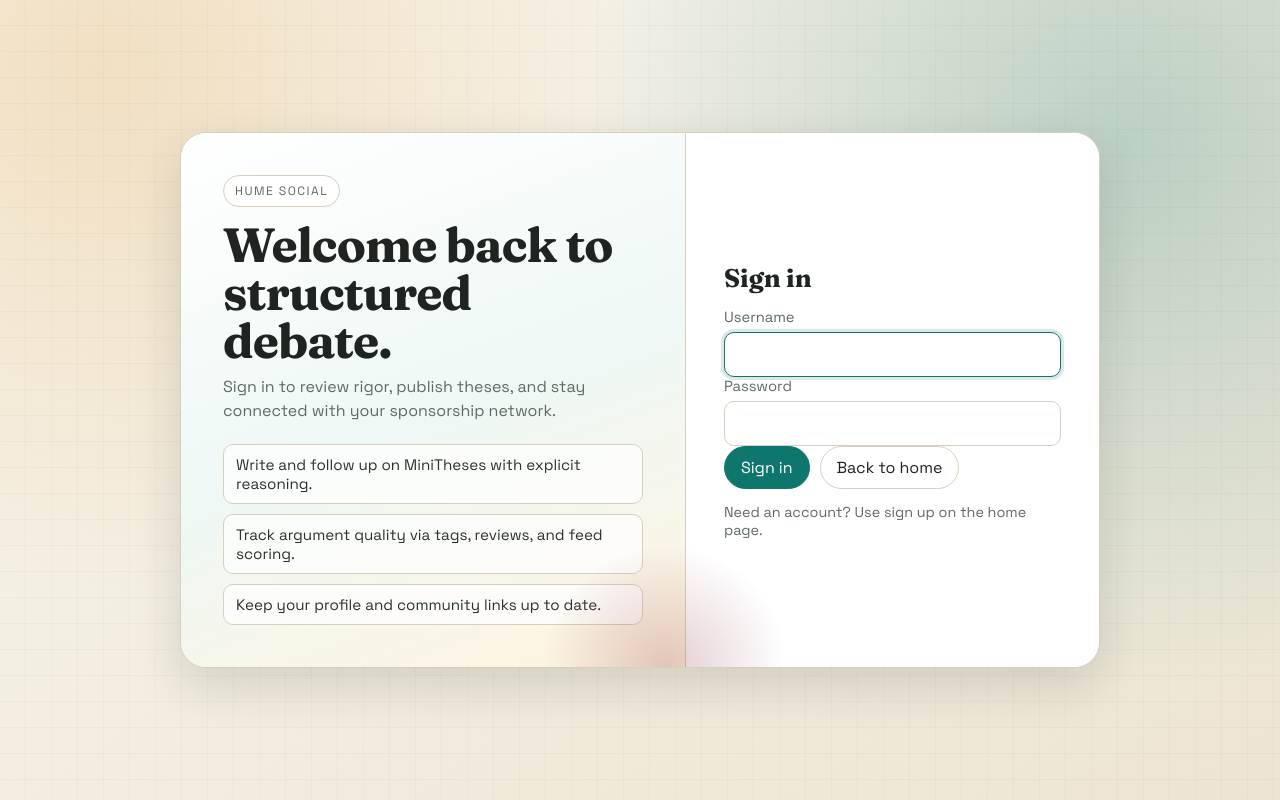
After one commit to kakchouch/hume_social, a Django app: page /signin/ in a window 1280 px wide. The commit adds this page. Run offline with Django 4.2, Linux system fonts and the light colour scheme.

Commit message:
put the login page in the repo +feed appears on homepage for logged in users

```diff
--- a/src/apps/theses/views.py
+++ b/src/apps/theses/views.py
@@ -13,7 +13,7 @@ from .forms import MiniThesisForm
 
 def thesis_list(request):
     """Main feed view with rigor-based ranking."""
-    theses = MiniThesis.objects.filter(is_published=True)
+    theses = MiniThesis.objects.filter(is_published=True).select_related('author', 'parent_thesis')
 
     # Apply basic filtering
     search_query = request.GET.get('q')
--- /dev/null
+++ b/templates/registration/login.html
@@ -0,0 +1,292 @@
+<!DOCTYPE html>
+<html lang="en">
+<head>
+    <meta charset="UTF-8">
+    <meta name="viewport" content="width=device-width, initial-scale=1.0">
+    <title>Sign in | Hume Social</title>
+    <link rel="preconnect" href="https://fonts.googleapis.com">
+    <link rel="preconnect" href="https://fonts.gstatic.com" crossorigin>
+    <link href="https://fonts.googleapis.com/css2?family=Fraunces:opsz,wght@9..144,500;9..144,700&family=Space+Grotesk:wght@400;500;700&display=swap" rel="stylesheet">
+    <style>
+        :root {
+            --bg-1: #f8f5ec;
+            --bg-2: #ece5d3;
+            --paper: #fffdf7;
+            --ink: #1f2421;
+            --muted: #5f6b62;
+            --line: #d6cfbe;
+            --teal: #0f766e;
+            --teal-dark: #0b5954;
+            --berry: #8b3a45;
+            --shadow: 0 18px 48px rgba(31, 36, 33, 0.14);
+            --error-bg: #fde8ea;
+            --error-line: #e2a3ad;
+            --error-ink: #7b2132;
+        }
+
+        * {
+            box-sizing: border-box;
+        }
+
+        body {
+            margin: 0;
+            min-height: 100vh;
+            color: var(--ink);
+            font-family: "Space Grotesk", "Segoe UI", sans-serif;
+            background:
+                radial-gradient(circle at 8% 8%, rgba(231, 188, 119, 0.36) 0%, transparent 38%),
+                radial-gradient(circle at 88% 18%, rgba(15, 118, 110, 0.24) 0%, transparent 42%),
+                linear-gradient(145deg, var(--bg-1) 0%, var(--bg-2) 100%);
+            display: grid;
+            place-items: center;
+            padding: 24px 14px;
+        }
+
+        .mesh {
+            position: fixed;
+            inset: 0;
+            z-index: 0;
+            pointer-events: none;
+            opacity: 0.32;
+            background-image:
+                linear-gradient(transparent 96%, rgba(31, 36, 33, 0.08) 96%),
+                linear-gradient(90deg, transparent 96%, rgba(31, 36, 33, 0.08) 96%);
+            background-size: 26px 26px;
+        }
+
+        .auth-shell {
+            position: relative;
+            z-index: 1;
+            width: min(920px, 100%);
+            display: grid;
+            grid-template-columns: 1.1fr 0.9fr;
+            border: 1px solid var(--line);
+            border-radius: 26px;
+            overflow: hidden;
+            background: var(--paper);
+            box-shadow: var(--shadow);
+        }
+
+        .brand-panel {
+            position: relative;
+            padding: clamp(24px, 4vw, 42px);
+            background: linear-gradient(160deg, #ffffff 0%, #eef8f5 52%, #fff4df 100%);
+            border-right: 1px solid var(--line);
+        }
+
+        .brand-panel::after {
+            content: "";
+            position: absolute;
+            width: 240px;
+            height: 240px;
+            border-radius: 999px;
+            right: -100px;
+            bottom: -120px;
+            background: radial-gradient(circle, rgba(139, 58, 69, 0.25) 0%, rgba(139, 58, 69, 0) 72%);
+        }
+
+        .eyebrow {
+            display: inline-block;
+            font-size: 0.76rem;
+            letter-spacing: 0.12em;
+            text-transform: uppercase;
+            border: 1px solid var(--line);
+            border-radius: 999px;
+            padding: 7px 11px;
+            color: var(--muted);
+            background: #fff;
+        }
+
+        h1 {
+            margin: 14px 0 10px;
+            font-family: "Fraunces", Georgia, serif;
+            font-size: clamp(1.8rem, 4.6vw, 3rem);
+            line-height: 1;
+            letter-spacing: -0.02em;
+            max-width: 12ch;
+        }
+
+        .lead {
+            margin: 0;
+            color: var(--muted);
+            line-height: 1.48;
+            max-width: 40ch;
+        }
+
+        .points {
+            margin: 22px 0 0;
+            padding: 0;
+            list-style: none;
+            display: grid;
+            gap: 10px;
+        }
+
+        .points li {
+            border: 1px solid var(--line);
+            border-radius: 10px;
+            padding: 10px 12px;
+            background: rgba(255, 255, 255, 0.72);
+            color: #2a332e;
+            font-size: 0.95rem;
+        }
+
+        .form-panel {
+            padding: clamp(22px, 4vw, 38px);
+            display: grid;
+            align-content: center;
+            gap: 14px;
+            background: #fff;
+        }
+
+        .form-panel h2 {
+            margin: 0;
+            font-family: "Fraunces", Georgia, serif;
+            font-size: 1.6rem;
+        }
+
+        .field {
+            display: grid;
+            gap: 6px;
+        }
+
+        .field label {
+            font-size: 0.92rem;
+            color: var(--muted);
+        }
+
+        .field input {
+            width: 100%;
+            padding: 11px 12px;
+            border: 1px solid var(--line);
+            border-radius: 10px;
+            font: inherit;
+            background: #fff;
+            transition: border-color 140ms ease, box-shadow 140ms ease;
+        }
+
+        .field input:focus {
+            outline: none;
+            border-color: var(--teal);
+            box-shadow: 0 0 0 3px rgba(15, 118, 110, 0.16);
+        }
+
+        .errorlist,
+        .field-error {
+            margin: 0;
+            padding-left: 18px;
+            color: var(--error-ink);
+            font-size: 0.86rem;
+        }
+
+        .non-field-errors {
+            margin: 0;
+            padding: 10px 12px;
+            border: 1px solid var(--error-line);
+            border-radius: 10px;
+            background: var(--error-bg);
+            color: var(--error-ink);
+            list-style-position: inside;
+        }
+
+        .actions {
+            display: flex;
+            gap: 10px;
+            align-items: center;
+            flex-wrap: wrap;
+        }
+
+        .btn {
+            border: 1px solid var(--teal);
+            border-radius: 999px;
+            padding: 10px 16px;
+            font: inherit;
+            text-decoration: none;
+            cursor: pointer;
+            transition: transform 120ms ease, box-shadow 120ms ease;
+        }
+
+        .btn.primary {
+            background: var(--teal);
+            color: #fff;
+        }
+
+        .btn.secondary {
+            color: var(--ink);
+            background: #fff;
+            border-color: var(--line);
+        }
+
+        .btn:hover {
+            transform: translateY(-1px);
+            box-shadow: 0 8px 14px rgba(31, 36, 33, 0.08);
+        }
+
+        .hint {
+            margin: 0;
+            color: var(--muted);
+            font-size: 0.9rem;
+        }
+
+        @media (max-width: 860px) {
+            .auth-shell {
+                grid-template-columns: 1fr;
+            }
+
+            .brand-panel {
+                border-right: 0;
+                border-bottom: 1px solid var(--line);
+            }
+        }
+    </style>
+</head>
+<body>
+    <div class="mesh" aria-hidden="true"></div>
+
+    <main class="auth-shell">
+        <section class="brand-panel" aria-label="Platform introduction">
+            <span class="eyebrow">Hume Social</span>
+            <h1>Welcome back to structured debate.</h1>
+            <p class="lead">
+                Sign in to review rigor, publish theses, and stay connected with your sponsorship network.
+            </p>
+            <ul class="points">
+                <li>Write and follow up on MiniTheses with explicit reasoning.</li>
+                <li>Track argument quality via tags, reviews, and feed scoring.</li>
+                <li>Keep your profile and community links up to date.</li>
+            </ul>
+        </section>
+
+        <section class="form-panel" aria-label="Sign-in form">
+            <h2>Sign in</h2>
+            {% if form.non_field_errors %}
+                <ul class="non-field-errors">
+                    {% for error in form.non_field_errors %}
+                        <li>{{ error }}</li>
+                    {% endfor %}
+                </ul>
+            {% endif %}
+            <form method="post" novalidate>
+                {% csrf_token %}
+                <div class="field">
+                    <label for="{{ form.username.id_for_label }}">Username</label>
+                    {{ form.username }}
+                    {{ form.username.errors }}
+                </div>
+                <div class="field">
+                    <label for="{{ form.password.id_for_label }}">Password</label>
+                    {{ form.password }}
+                    {{ form.password.errors }}
+                </div>
+                {% if next %}
+                    <input type="hidden" name="next" value="{{ next }}">
+                {% endif %}
+                <div class="actions">
+                    <button class="btn primary" type="submit">Sign in</button>
+                    <a class="btn secondary" href="{% url 'index' %}">Back to home</a>
+                </div>
+            </form>
+            <p class="hint">Need an account? Use sign up on the home page.</p>
+        </section>
+    </main>
+</body>
+</html>
```
Also changed, not shown: src/apps/feed/views.py (+5 -40 lines), src/apps/theses/tests.py (+16 -0 lines), src/apps/users/tests.py (+24 -0 lines), src/apps/users/views.py (+41 -1 lines), templates/index.html (+118 -4 lines), templates/theses/thesis_list.html (+25 -1 lines).
